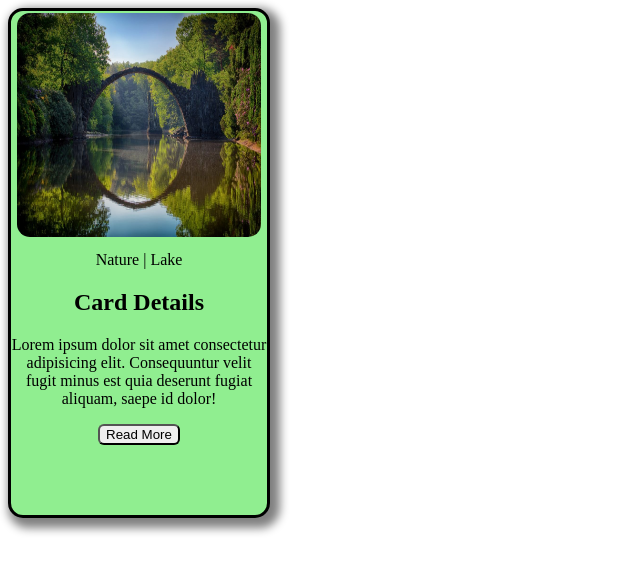
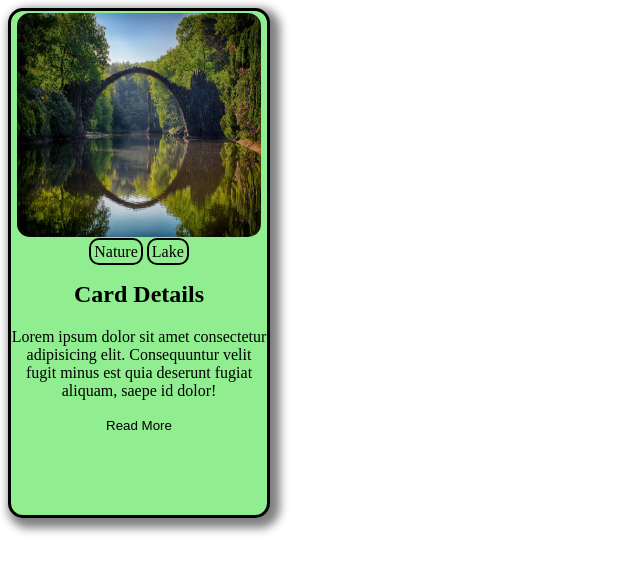
Before and after one commit to varenyamsingh/Full-Stack-Web-development, a plain HTML site: page card.html in a window 1280 px wide. Shown: the whole page, without its empty margins (0-640 px from the left). Drawn offline with Linux system fonts and the light colour scheme.

Commit message:
Update card.html

```diff
--- a/card.html
+++ b/card.html
@@ -18,8 +18,8 @@
       }
       .div1 {
         border-radius: 10px;
-        height: 30vh;
-        width: 20vw;
+        --height: 30vh;
+        --width: 20vw;
       }
       .image {
         border-radius: 15px;
@@ -27,11 +27,18 @@
         width: 19vw;
         padding: 2px;
       }
+      span{
+        border: 2px solid;
+        border-radius: 10px;
+        padding: 3px;
+      }
       button{
         border-radius: 6px;
+        border: none;
+        background-color: lightgreen;
       }
       button:hover {
-        background-color: gray;
+        background-color: rgb(11, 198, 42);
       }
     </style>
   </head>
@@ -41,7 +48,7 @@
         <img class="image" src="nature.jpeg" alt="" />
       </div>
       <div class="div2">
-        <span>Nature |</span>
+        <span>Nature</span>
         <span>Lake</span>
       </div>
       <div class="div3">
```
